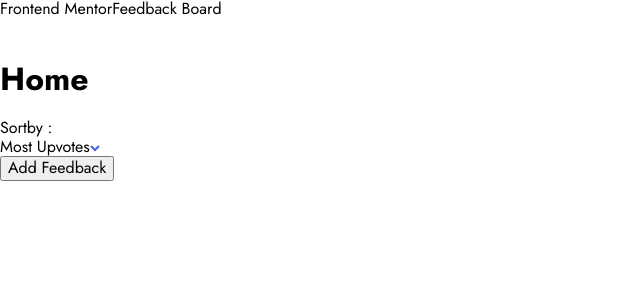
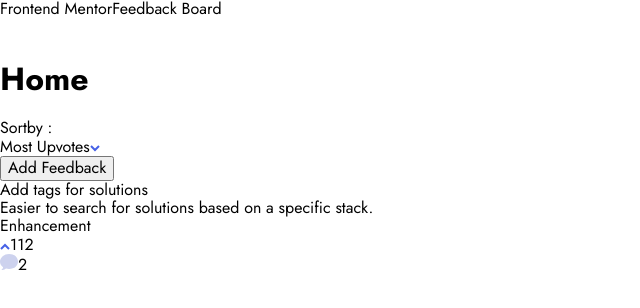
Before and after one commit to cursedxp/product-feedback-app, a React (Create React App) app: page / in a window 1280 px wide. Shown: the top 308 px of the page, without its empty margins (0-640 px from the left). Built offline with nearby package versions, Linux system fonts and the light colour scheme.

Commit message:
feedback comp added to homepage

```diff
--- a/src/pages/Home/Home.jsx
+++ b/src/pages/Home/Home.jsx
@@ -1,3 +1,4 @@
+import Feedback from "../../components/Feedback/Feedback";
 import Filter from "../../components/Filter/Filter";
 
 export default function Home() {
@@ -5,6 +6,7 @@
     <div>
       <h1>Home</h1>
       <Filter />
+      <Feedback />
     </div>
   );
 }
```
